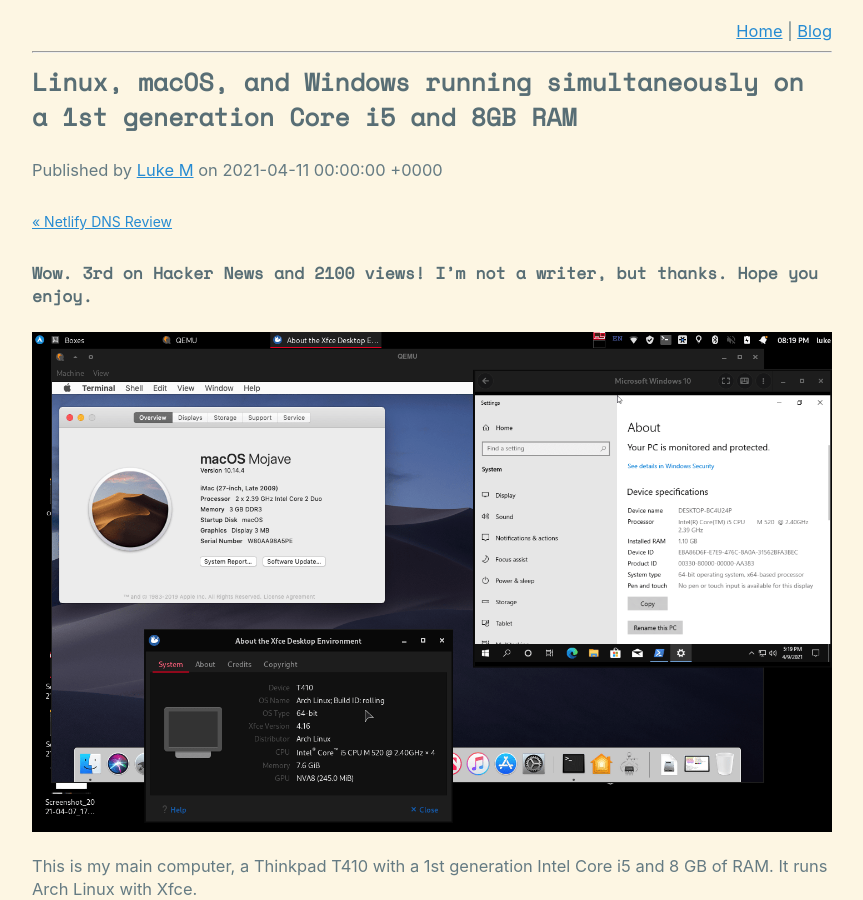
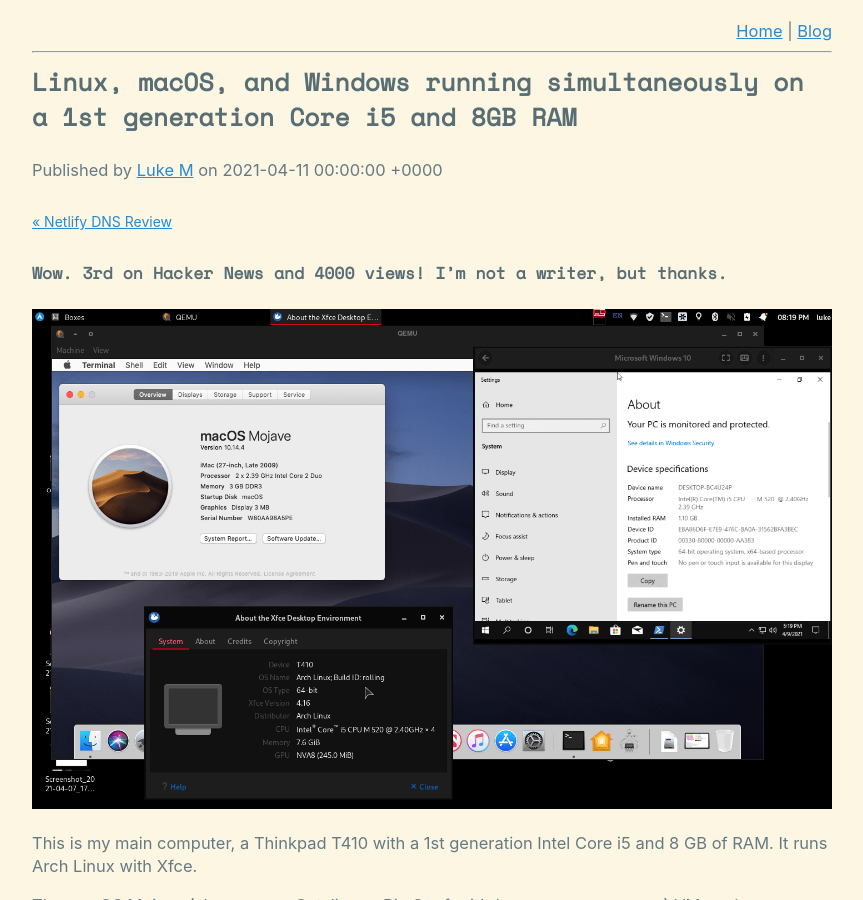
Before and after one commit to luke2m/lukesempire-gitlab-mirror, a Jekyll site: the page built from _posts/2021-04-11-VMs.md, in a window 1280 px wide and 900 px high. Shown: the whole window, without its empty margins (208-1071 px from the left). Built offline with Jekyll 4.4.1, drawn with Linux system fonts in a browser that asks for light colours; comment, search, counter and statistics services are not loaded.

Commit message:
Update 2021-04-11-VMs.md

```diff
--- a/_posts/2021-04-11-VMs.md
+++ b/_posts/2021-04-11-VMs.md
@@ -3,7 +3,7 @@
 title: Linux, macOS, and Windows running  simultaneously on a 1st generation Core i5 and 8GB RAM
 date: 2021-04-11
 ---
-#### Wow. 3rd on Hacker News and 2100 views! I'm not a writer, but thanks. Hope you enjoy.
+#### Wow. 3rd on Hacker News and 4000 views! I'm not a writer, but thanks.
 ![macOS Mojave, Windows 10, and Arch Linux with XFCE showing their About dialogs](/uploads/vm/sysinfo-fs8.png)
 
 This is my main computer, a Thinkpad T410 with a 1st generation Intel Core i5 and 8 GB of RAM. It runs Arch Linux with Xfce.
```
